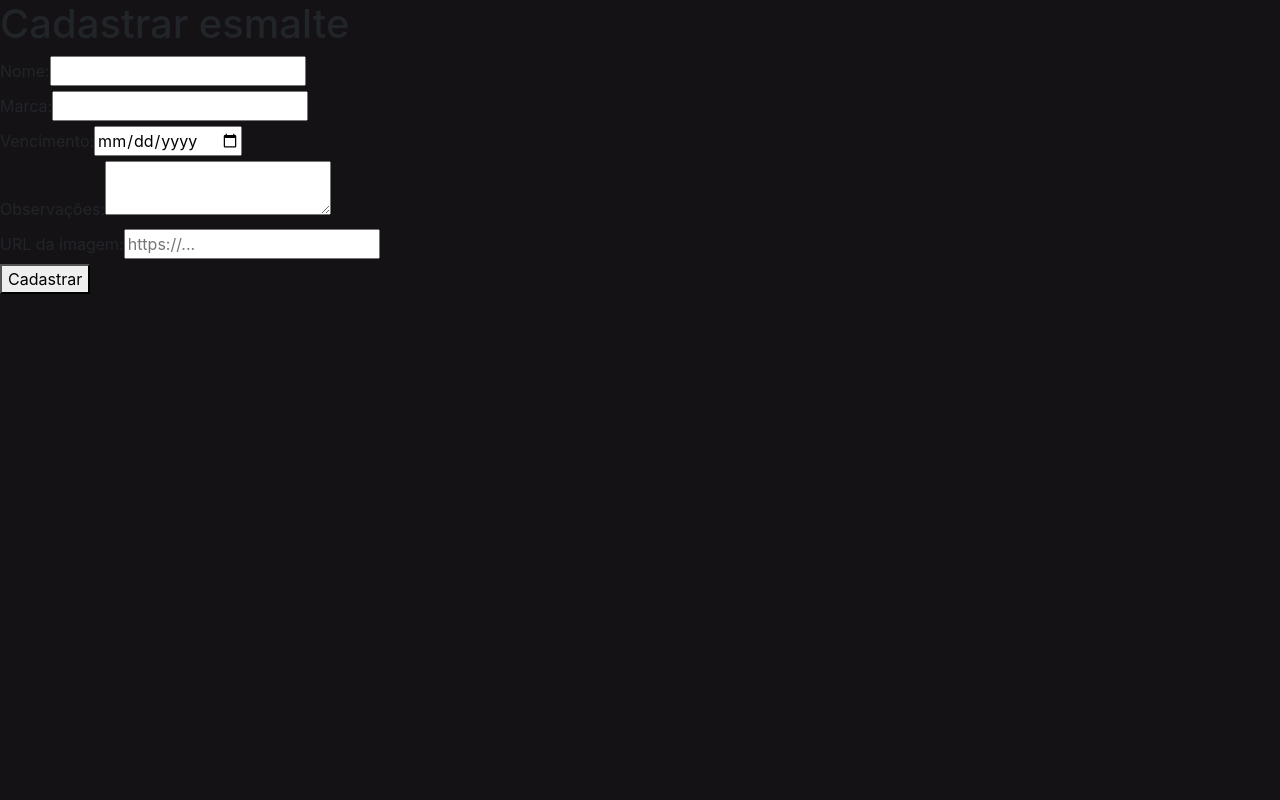
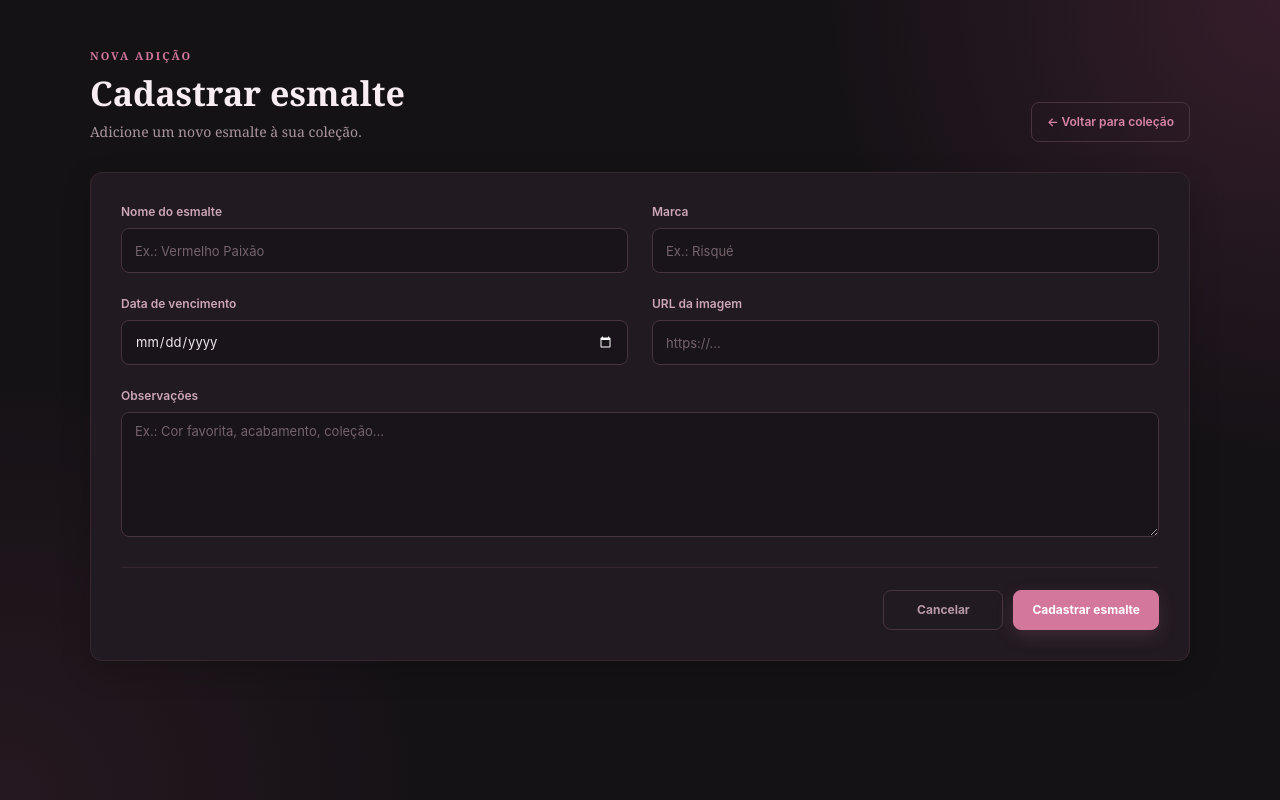
Before and after one commit to klaudianededa/Nail-Inventory, an Angular app in the folder frontend/nail-inventory-ui/: page /esmaltes/novo in a window 1280 px wide. Built offline with nearby package versions, Linux system fonts and the light colour scheme.

Commit message:
feat: estiliza tela de cadastro e edição de esmaltes

```diff
--- a/frontend/nail-inventory-ui/src/app/components/cadastro-esmalte/cadastro-esmalte.component.html
+++ b/frontend/nail-inventory-ui/src/app/components/cadastro-esmalte/cadastro-esmalte.component.html
@@ -1,41 +1,106 @@
-<h1>{{ editando ? 'Editar esmalte' : 'Cadastrar esmalte' }}</h1>
+<div class="pagina">
 
-<form (ngSubmit)="salvarEsmalte()">
+    <div class="formulario-container">
+
+        <div class="cabecalho-formulario">
             <div>
-        <label for="nome">Nome:</label>
+                <span class="eyebrow">
+                    {{ editando ? 'MINHA COLEÇÃO' : 'NOVA ADIÇÃO' }}
+                </span>
 
-        <input id="nome" type="text" name="nome" [(ngModel)]="novoEsmalte.nome" />
+                <h1>
+                    {{ editando ? 'Editar esmalte' : 'Cadastrar esmalte' }}
+                </h1>
+
+                <p>
+                    {{ editando
+                    ? 'Atualize as informações do seu esmalte.'
+                    : 'Adicione um novo esmalte à sua coleção.'
+                    }}
+                </p>
             </div>
 
-    <div>
-        <label for="marca">Marca:</label>
-
-        <input id="marca" type="text" name="marca" [(ngModel)]="novoEsmalte.marca" />
+            <a routerLink="/" class="btn-voltar">
+                ← Voltar para coleção
+            </a>
         </div>
 
-    <div>
-        <label for="dataVencimento">Vencimento:</label>
+        <form class="card-formulario" (ngSubmit)="salvarEsmalte()">
 
-        <input id="dataVencimento" type="date" name="dataVencimento" [(ngModel)]="novoEsmalte.dataVencimento" />
+            <div class="formulario-grid">
+
+                <div class="campo">
+                    <label for="nome">
+                        Nome do esmalte
+                    </label>
+
+                    <input id="nome" type="text" name="nome" class="form-control" [(ngModel)]="novoEsmalte.nome"
+                        placeholder="Ex.: Vermelho Paixão" />
                 </div>
 
-    <div>
-        <label for="observacoes">Observações:</label>
+                <div class="campo">
+                    <label for="marca">
+                        Marca
+                    </label>
 
-        <textarea id="observacoes" name="observacoes" [(ngModel)]="novoEsmalte.observacoes"></textarea>
+                    <input id="marca" type="text" name="marca" class="form-control" [(ngModel)]="novoEsmalte.marca"
+                        placeholder="Ex.: Risqué" />
                 </div>
 
-    <div>
-        <label for="caminhoImagem">URL da imagem:</label>
-        <input id="caminhoImagem" type="url" name="caminhoImagem" [(ngModel)]="novoEsmalte.caminhoImagem"
-            placeholder="https://..." />
+                <div class="campo">
+                    <label for="dataVencimento">
+                        Data de vencimento
+                    </label>
+
+                    <input id="dataVencimento" type="date" name="dataVencimento" class="form-control"
+                        [(ngModel)]="novoEsmalte.dataVencimento" />
                 </div>
 
-    <button type="submit" [disabled]="cadastrando">
-        {{ editando ? 'Salvar alterações' : 'Cadastrar' }}
+                <div class="campo">
+                    <label for="caminhoImagem">
+                        URL da imagem
+                    </label>
+
+                    <input id="caminhoImagem" type="url" name="caminhoImagem" class="form-control"
+                        [(ngModel)]="novoEsmalte.caminhoImagem" placeholder="https://..." />
+                </div>
+
+                <div class="campo campo-observacoes">
+                    <label for="observacoes">
+                        Observações
+                    </label>
+
+                    <textarea id="observacoes" name="observacoes" class="form-control"
+                        [(ngModel)]="novoEsmalte.observacoes" placeholder="Ex.: Cor favorita, acabamento, coleção..."
+                        rows="5"></textarea>
+                </div>
+
+            </div>
+
+            <div *ngIf="erroCadastro" class="erro-cadastro">
+                {{ erroCadastro }}
+            </div>
+
+            <div class="acoes-formulario">
+
+                <a routerLink="/" class="btn btn-cancelar">
+                    Cancelar
+                </a>
+
+                <button type="submit" class="btn btn-salvar" [disabled]="cadastrando">
+                    <span *ngIf="!cadastrando">
+                        {{ editando ? 'Salvar alterações' : 'Cadastrar esmalte' }}
+                    </span>
+
+                    <span *ngIf="cadastrando">
+                        Salvando...
+                    </span>
                 </button>
 
-    <p *ngIf="erroCadastro">
-        {{ erroCadastro }}
-    </p>
+            </div>
+
         </form>
+
+    </div>
+
+</div>
--- a/frontend/nail-inventory-ui/src/app/components/cadastro-esmalte/cadastro-esmalte.component.scss
+++ b/frontend/nail-inventory-ui/src/app/components/cadastro-esmalte/cadastro-esmalte.component.scss
@@ -0,0 +1,264 @@
+:host {
+    display: block;
+    width: 100%;
+    margin: 0;
+    padding: 0;
+    box-sizing: border-box;
+}
+
+*,
+*::before,
+*::after {
+    box-sizing: border-box;
+}
+
+.pagina {
+    width: 100%;
+    min-height: 100vh;
+    margin: 0;
+    padding: 48px 40px 80px;
+    background:
+        radial-gradient(circle at top right, #351d2a 0, transparent 30%),
+        radial-gradient(circle at bottom left, #261820 0, transparent 28%),
+        #151216;
+    color: #f5eaf0;
+}
+
+.formulario-container {
+    width: 100%;
+    max-width: 1100px;
+    margin: 0 auto;
+}
+
+.cabecalho-formulario {
+    display: flex;
+    align-items: flex-end;
+    justify-content: space-between;
+    gap: 30px;
+    margin-bottom: 30px;
+}
+
+.eyebrow {
+    display: block;
+    margin-bottom: 8px;
+    color: #d4779d;
+    font-family: Georgia, serif;
+    font-size: 11px;
+    font-weight: 700;
+    letter-spacing: 2px;
+}
+
+.cabecalho-formulario h1 {
+    margin: 0;
+    color: #f7edf2;
+    font-family: Georgia, serif;
+    font-size: 34px;
+    font-weight: 600;
+}
+
+.cabecalho-formulario p {
+    margin: 8px 0 0;
+    color: #a9959f;
+    font-family: Georgia, serif;
+    font-size: 14px;
+}
+
+.btn-voltar {
+    padding: 10px 15px;
+    border: 1px solid #49343e;
+    border-radius: 8px;
+    background: transparent;
+    color: #d985a8;
+    font-size: 12px;
+    font-weight: 600;
+    white-space: nowrap;
+    transition: all 0.2s ease;
+}
+
+.btn-voltar:hover {
+    border-color: #d4779d;
+    background: #271c23;
+    color: #e39ab8;
+    text-decoration: none;
+}
+
+.card-formulario {
+    padding: 30px;
+    background: #211a20;
+    border: 1px solid #38272f;
+    border-radius: 12px;
+    box-shadow: 0 10px 30px rgba(0, 0, 0, 0.18);
+}
+
+.formulario-grid {
+    display: grid;
+    grid-template-columns: repeat(2, minmax(0, 1fr));
+    gap: 22px 24px;
+}
+
+.campo {
+    min-width: 0;
+}
+
+.campo-observacoes {
+    grid-column: 1 / -1;
+}
+
+.campo label {
+    display: block;
+    margin-bottom: 7px;
+    color: #cda6b7;
+    font-size: 12px;
+    font-weight: 600;
+}
+
+.form-control {
+    width: 100%;
+    height: 45px;
+    padding: 9px 13px;
+    border: 1px solid #49343e;
+    border-radius: 8px;
+    outline: none;
+    background: #181419;
+    color: #f1e7ec;
+    font-size: 13px;
+    box-shadow: none;
+    transition:
+        border-color 0.2s ease,
+        background 0.2s ease;
+}
+
+.form-control:focus {
+    border-color: #d4779d;
+    background: #1c161b;
+    color: #f1e7ec;
+    box-shadow: 0 0 0 2px rgba(212, 119, 157, 0.08);
+}
+
+.form-control::placeholder {
+    color: #75636c;
+}
+
+textarea.form-control {
+    height: auto;
+    min-height: 125px;
+    resize: vertical;
+    line-height: 1.5;
+}
+
+input[type="date"] {
+    color-scheme: dark;
+}
+
+.erro-cadastro {
+    margin-top: 24px;
+    padding: 11px 14px;
+    border: 1px solid #71343f;
+    border-radius: 8px;
+    background: #321b21;
+    color: #d86673;
+    font-size: 12px;
+}
+
+.acoes-formulario {
+    display: flex;
+    justify-content: flex-end;
+    gap: 10px;
+    margin-top: 30px;
+    padding-top: 22px;
+    border-top: 1px solid #33252c;
+}
+
+.btn {
+    min-width: 120px;
+    padding: 10px 18px;
+    border-radius: 8px;
+    font-size: 12px;
+    font-weight: 700;
+    text-align: center;
+    transition: all 0.2s ease;
+}
+
+.btn-cancelar {
+    border: 1px solid #49343e;
+    background: transparent;
+    color: #b89aa7;
+}
+
+.btn-cancelar:hover {
+    border-color: #624550;
+    background: #271c23;
+    color: #d8b6c5;
+    text-decoration: none;
+}
+
+.btn-salvar {
+    border: 1px solid #d4779d;
+    background: #d4779d;
+    color: #fff;
+    box-shadow: 0 6px 18px rgba(212, 119, 157, 0.18);
+}
+
+.btn-salvar:hover:not(:disabled) {
+    border-color: #e08aad;
+    background: #e08aad;
+    color: #fff;
+    transform: translateY(-1px);
+    box-shadow: 0 8px 20px rgba(212, 119, 157, 0.25);
+}
+
+.btn-salvar:disabled {
+    opacity: 0.6;
+    cursor: not-allowed;
+}
+
+@media (max-width: 768px) {
+    .pagina {
+        padding: 35px 20px 50px;
+    }
+
+    .cabecalho-formulario {
+        align-items: flex-start;
+        flex-direction: column;
+    }
+
+    .cabecalho-formulario h1 {
+        font-size: 30px;
+    }
+
+    .btn-voltar {
+        width: 100%;
+        text-align: center;
+    }
+
+    .card-formulario {
+        padding: 22px;
+    }
+
+    .formulario-grid {
+        grid-template-columns: 1fr;
+        gap: 18px;
+    }
+
+    .campo-observacoes {
+        grid-column: auto;
+    }
+
+    .acoes-formulario {
+        flex-direction: column-reverse;
+    }
+
+    .acoes-formulario .btn {
+        width: 100%;
+    }
+}
+
+@media (max-width: 500px) {
+    .pagina {
+        padding: 25px 15px 40px;
+    }
+
+    .card-formulario {
+        padding: 18px;
+    }
+}
--- a/frontend/nail-inventory-ui/src/app/components/lista-esmaltes/lista-esmaltes.component.scss
+++ b/frontend/nail-inventory-ui/src/app/components/lista-esmaltes/lista-esmaltes.component.scss
@@ -393,11 +393,11 @@
 }
 
 .card-vencido {
-    border-color: #a6535b;
+    border: 1px solid #a94f5b;
 }
 
 .card-proximo-vencimento {
-    border-color: #b89145;
+    border: 1px solid #b89145;
 }
 
 .imagem-container {
@@ -485,19 +485,23 @@
 }
 
 .card-vencido .vencimento {
-    background: #2c1c20;
+    background: #ac2448;
+    border: 1px solid #6f303b;
 }
 
+.card-vencido .vencimento span,
 .card-vencido .vencimento strong {
-    color: #dd8585;
+    color: #ffffff;
 }
 
 .card-proximo-vencimento .vencimento {
-    background: #2b2419;
+    background: #ebb050;
+    border: 1px solid #b98920;
 }
 
+.card-proximo-vencimento .vencimento span,
 .card-proximo-vencimento .vencimento strong {
-    color: #d7b665;
+    color: #ffffff;
 }
 
 .observacoes {
```
Lines whose indentation alone changed are shown as unchanged.
